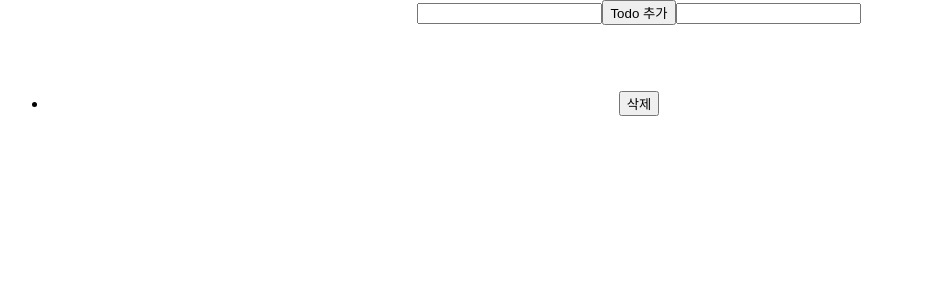
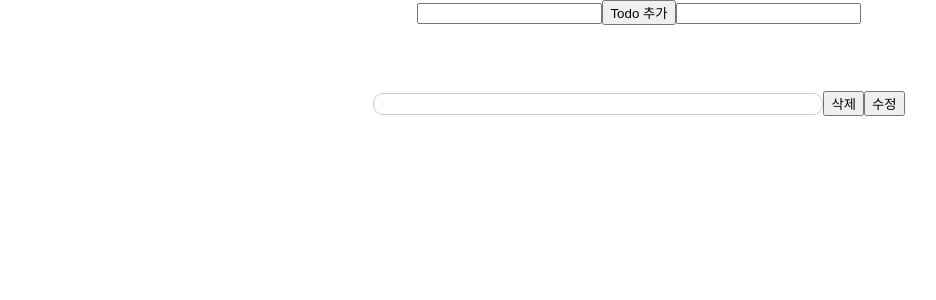
Before and after one commit to minu0210/2023-sdhs-study, a React (Create React App) app in the folder 0522/todo-with-ts/: page / in a window 1280 px wide. Both pictures are taken after a click on the button "Todo 추가". Shown: the top 300 px of the page, without its empty margins (1-937 px from the left). Built offline with nearby package versions, Linux system fonts and the light colour scheme.

Commit message:
FEAT: Todo component

```diff
--- a/0522/todo-with-ts/src/components/Todo/index.tsx
+++ b/0522/todo-with-ts/src/components/Todo/index.tsx
@@ -1,19 +1,42 @@
 import type { Todo as TodoType } from "../../types/todo";
+import type { ChangeEvent, KeyboardEvent } from "react";
+
+import * as S from "./styled";
 
 import Button from "../Button";
+import Input from "../Input";
 
 interface TodoProps {
     name: TodoType["name"];
+    isEdited: boolean;
     deleteTodo: () => void;
     handleSelected: (checked: boolean) => void;
+    onClick: () => void;
+    toggleEditTodo: () => void;
+    setEditedName: (name: TodoType["name"]) => void;
+    editTodo: () => void;
 }
 
-function Todo({ name, deleteTodo, handleSelected }: TodoProps) {
+function Todo({ name, deleteTodo, onClick, toggleEditTodo, isEdited, setEditedName, editTodo }: TodoProps) {
+    const handleEditedName = ({ target: { value } }: ChangeEvent<HTMLInputElement>) => {
+        setEditedName(value);
+    };
+
+    const handleEditEnter = (e: KeyboardEvent<HTMLInputElement>) => {
+        if (e.key === "Enter") editTodo();
+    };
+
     return (
-        <li>
-            <span>{name}</span>
-            <Button onClick={deleteTodo}>삭제</Button>
-        </li>
+        <S.Wrap>
+            <S.List onClick={onClick}>
+                {isEdited ? <Input onKeyUp={handleEditEnter} defaultValue={name} onChange={handleEditedName} autoFocus /> : <span>{name}</span>}
+            </S.List>
+            <S.ButtonWrap>
+                <Button onClick={deleteTodo}>삭제</Button>
+                <Button onClick={toggleEditTodo}>{isEdited ? "취소" : "수정"}</Button>
+                {isEdited && <Button onClick={editTodo}>저장</Button>}
+            </S.ButtonWrap>
+        </S.Wrap>
     );
 }
 
--- /dev/null
+++ b/0522/todo-with-ts/src/components/Todo/styled.js
@@ -0,0 +1,20 @@
+import styled from "styled-components";
+
+export const List = styled.li`
+    cursor: pointer;
+    list-style: none;
+    border: 1px solid #ccc;
+    border-radius: 10px;
+    width: 400px;
+    padding: 10px 24px;
+    align-items: center;
+    font-family: "omyu_pretty";
+`;
+
+export const Wrap = styled.div`
+    display: flex;
+    align-items: center;
+    justify-content: center;
+`;
+
+export const ButtonWrap = styled.div``;
```
